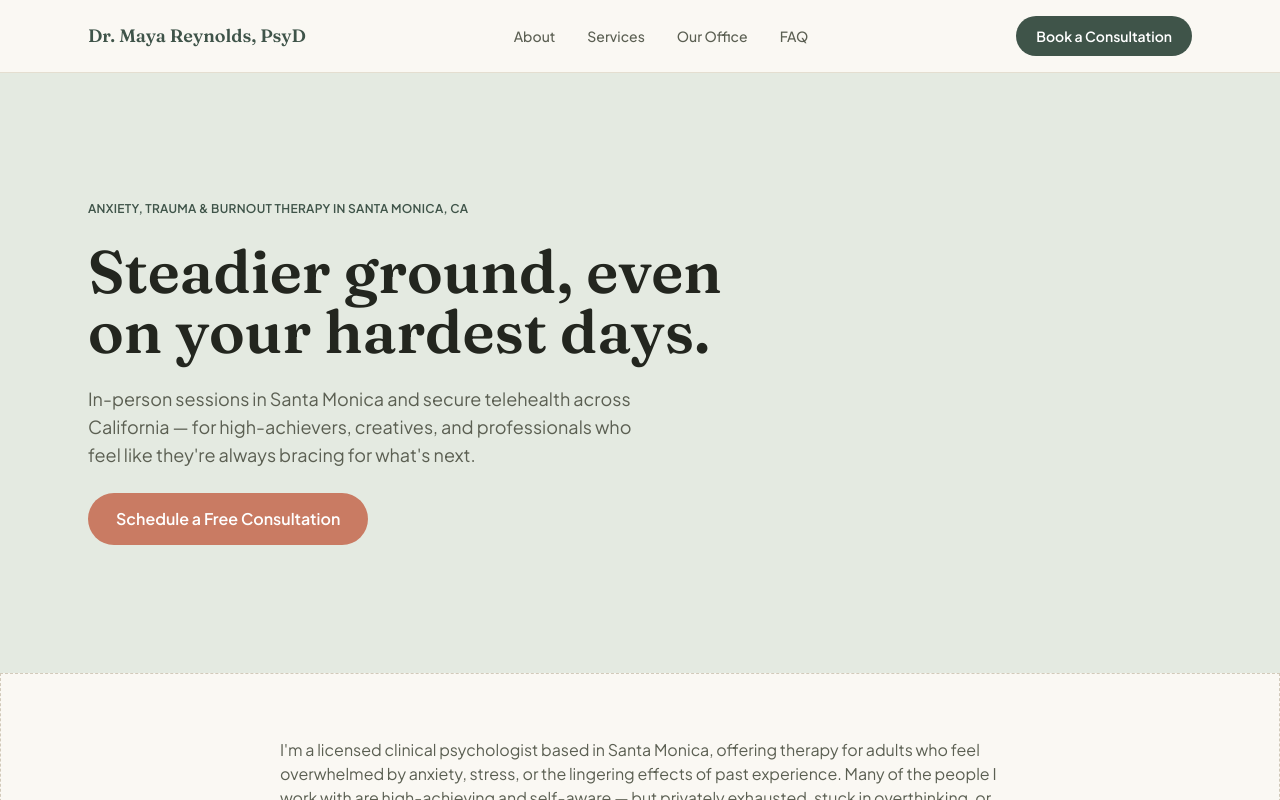
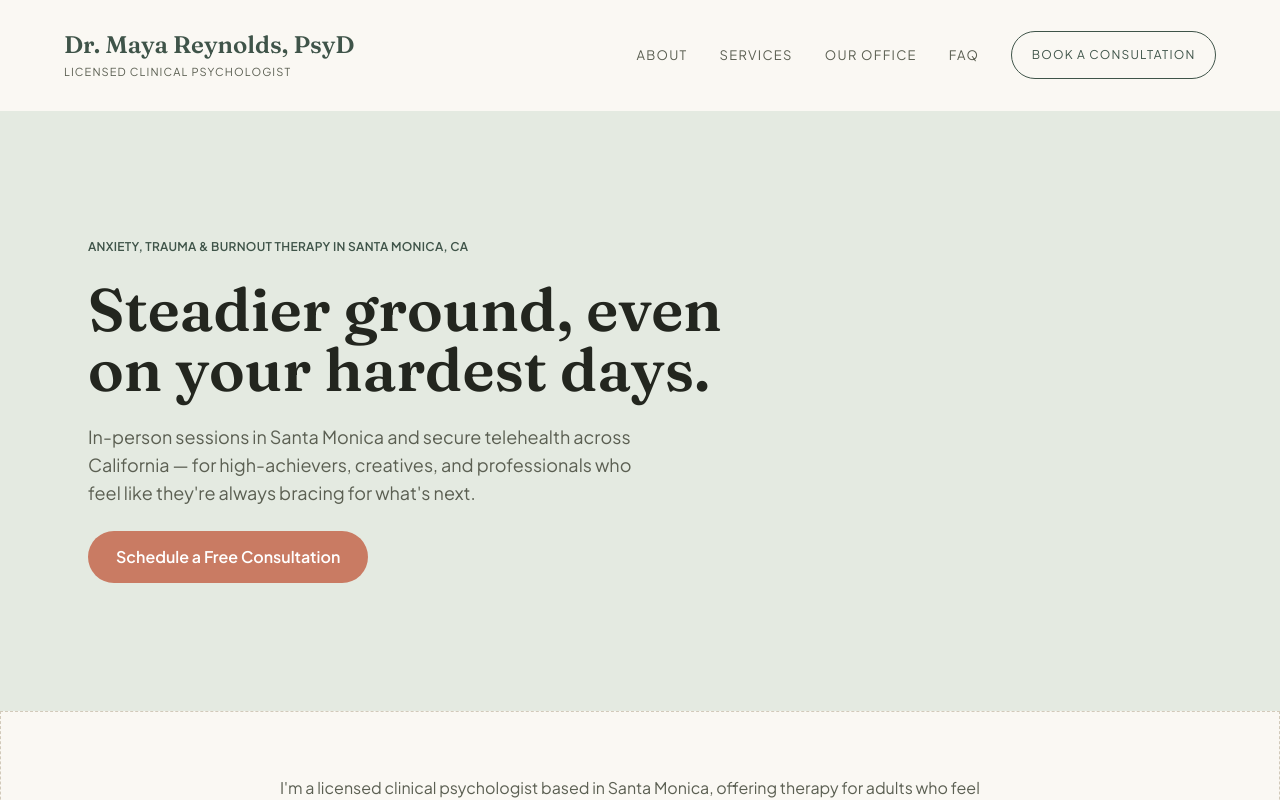
Before and after one commit to nishant23042002/maya-reynolds-therapy, a Next.js app: page / in a window 1280 px wide. Shown: the top 800 px of the page. Built offline with nearby package versions, Linux system fonts and the light colour scheme.

Commit message:
fix: match header spacing, nav layout, and mobile menu to reference site

```diff
--- a/src/components/Navbar.tsx
+++ b/src/components/Navbar.tsx
@@ -2,48 +2,125 @@ import Link from "next/link";
 import { nav, site } from "@/lib/content";
 
 /**
- * WORKED EXAMPLE — study this one before you build the rest.
- *
- * Pattern to repeat in every other component:
- *   1. Import only the slice of `content.ts` this section needs.
- *   2. No hardcoded copy, no hardcoded hex colors — everything comes from
- *      content.ts (strings) or the theme tokens in globals.css (colors),
- *      via Tailwind classes like `bg-primary` / `text-ink-muted`.
- *   3. Map over arrays instead of writing one JSX block per item, so adding
- *      a nav link or a card later is a one-line change in content.ts.
- *
- * Layout note: this matches the original's structure (logo left, links
- * center/right, single CTA button, sticky on scroll) — open
- * conejovalleycounseling.com in devtools and match its spacing/breakpoints
- * before you consider this "done." That match is 25% of your grade.
+ * Real measurements, pulled from conejovalleycounseling.com's live DOM —
+ * including the actual flex structure and the mobile menu overlay, not just
+ * desktop spacing numbers:
+ *   - Header side padding: exactly 5vw at both 1425px and 1920px widths —
+ *     confirmed fluid. Header vertical padding: exactly 1.4vw at both
+ *     widths. Nav item gap: exactly 2.5vw at both widths. No max-width —
+ *     it's `container--fluid`.
+ *   - Structure is NOT a flat 3-way `justify-between` [logo, nav, button].
+ *     `.header-title-nav-wrapper` (flex, grows to fill the space before the
+ *     button) contains `.header-title` (logo, natural width) and
+ *     `.header-nav` (itself flex-grows to fill what's left after the logo,
+ *     then right-aligns its own links with `justify-content: flex-end`).
+ *   - Content row is a fixed 75px tall at EVERY width, including their own
+ *     mobile breakpoint (measured 116.9px total header height at 390px
+ *     viewport vs 115.3px at desktop — same design intent). That's why
+ *     `min-h-[75px]` here has no breakpoint prefix — it applies at every
+ *     size so the header can't grow taller if text wraps.
+ *   - Their logo is an image, so it can never wrap. Maya's is text ("Dr.
+ *     Maya Reynolds, PsyD"), which was overflowing to a 2nd/3rd line at
+ *     narrow widths and pushing the header taller. Fixed with a fluid
+ *     clamp() on the name's font-size (shrinks smoothly down to small
+ *     phones) plus `whitespace-nowrap` as a hard guarantee against wrapping.
+ *   - Mobile menu: their overlay is full-screen, not a small dropdown —
+ *     measured directly on the open menu at 390px width: nav links at
+ *     33.2px, uppercase, ~72px per row (padding, not a divider — confirmed
+ *     no border on the item), a big gap before the first item, and the same
+ *     outlined pill button at the bottom.
+ *   - The overlay panel's `relative` anchor is the outermost padded div
+ *     (not the `<details>` itself) — `<details>` only wraps the small
+ *     hamburger button, so anchoring `inset-x-0`/`top-full` to it made the
+ *     panel exactly button-width instead of full-bleed. Anchoring to the
+ *     full-width row makes the panel span edge-to-edge and start exactly at
+ *     the header's bottom, while the logo gets `z-50` so the panel (`z-40`)
+ *     never paints over it.
+ *   - Breakpoint: the desktop nav/button switch over at `lg` (1024px), not
+ *     `md` (768px) — confirmed against the reference's own mobile-menu
+ *     breakpoint, which is 1024px. Below 1024px this shows the hamburger +
+ *     full-screen overlay, not the inline nav.
  */
 export default function Navbar() {
   return (
-    <header className="sticky top-0 z-50 border-b border-border bg-base/90 backdrop-blur">
-      <div className="mx-auto flex max-w-6xl items-center justify-between px-6 py-4">
-        <Link href="/" className="font-display text-lg font-semibold text-primary">
+    <header className="sticky top-0 z-50 bg-base/95 backdrop-blur">
+      <div className="relative px-6 py-5 lg:px-[5vw] lg:py-[1.4vw]">
+        <div className="flex min-h-[75px] items-center lg:gap-[2.5vw]">
+          {/* title-nav-wrapper: grows to fill the space before the button */}
+          <div className="flex flex-1 items-center justify-between lg:justify-normal">
+            <Link href="/" className="relative z-50 flex flex-col justify-center">
+              <span className="whitespace-nowrap font-display text-[clamp(15px,4.8vw,24px)] font-semibold leading-tight text-primary">
                 {site.name}
+              </span>
+              <span className="mt-1 whitespace-nowrap text-[clamp(8px,2.2vw,11px)] font-normal uppercase tracking-widest text-ink-muted">
+                Licensed Clinical Psychologist
+              </span>
             </Link>
 
-        <nav className="hidden gap-8 md:flex">
+            {/* nav itself grows to fill what's left after the logo, then
+                right-aligns its links — this is what pulls the links over
+                to sit right before the button instead of floating centered */}
+            <nav className="hidden lg:flex lg:flex-1 lg:items-center lg:justify-end lg:gap-[2.5vw]">
               {nav.links.map((link) => (
                 <a
                   key={link.href}
                   href={link.href}
-              className="text-sm font-medium text-ink-muted transition-colors hover:text-primary"
+                  className="text-[13px] uppercase tracking-widest text-ink-muted transition-colors hover:text-primary"
                 >
                   {link.label}
                 </a>
               ))}
             </nav>
 
+            {/* Mobile menu — native <details>/<summary> disclosure, same
+                zero-dependency pattern as the Faq accordion. The original
+                collapses both its nav links and CTA behind a single
+                hamburger below 1024px, expanding to a full-screen overlay
+                (measured directly, not a small corner dropdown). */}
+            <details className="group lg:hidden">
+              <summary className="relative z-50 flex h-9 w-9 cursor-pointer list-none items-center justify-center marker:content-none">
+                <span className="sr-only">Open menu</span>
+                <svg width="20" height="14" viewBox="0 0 20 14" fill="none" aria-hidden="true" className="block group-open:hidden">
+                  <path d="M0 1H20" stroke="currentColor" strokeWidth="1.5" />
+                  <path d="M0 7H20" stroke="currentColor" strokeWidth="1.5" />
+                  <path d="M0 13H20" stroke="currentColor" strokeWidth="1.5" />
+                </svg>
+                <svg width="18" height="18" viewBox="0 0 18 18" fill="none" aria-hidden="true" className="hidden group-open:block">
+                  <path d="M1 1L17 17M17 1L1 17" stroke="currentColor" strokeWidth="1.5" />
+                </svg>
+              </summary>
+              <div className="absolute inset-x-0 top-full z-40 min-h-[calc(100vh-115px)] bg-base px-6 pb-16 pt-10 shadow-lg">
+                <nav className="flex flex-col">
+                  {nav.links.map((link) => (
+                    <a
+                      key={link.href}
+                      href={link.href}
+                      className="py-[19px] text-[32px] uppercase leading-none tracking-[0.03em] text-ink"
+                    >
+                      {link.label}
+                    </a>
+                  ))}
+                </nav>
                 <a
                   href="#book"
-          className="rounded-full bg-primary px-5 py-2.5 text-sm font-semibold text-white transition-colors hover:bg-primary-strong"
+                  className="mt-8 inline-block rounded-full border border-primary px-[19.5px] py-[15px] text-xs uppercase tracking-widest text-primary transition-colors hover:bg-primary hover:text-white"
                 >
                   {nav.cta}
                 </a>
               </div>
+            </details>
+          </div>
+
+          {/* actions wrapper: natural width, sits right after nav's own
+              right edge with no gap between them */}
+          <a
+            href="#book"
+            className="hidden shrink-0 rounded-full border border-primary px-[19.5px] py-[15px] text-xs uppercase tracking-widest text-primary transition-colors hover:bg-primary hover:text-white lg:inline-block"
+          >
+            {nav.cta}
+          </a>
+        </div>
+      </div>
     </header>
   );
 }
```
Lines whose indentation alone changed are shown as unchanged.
